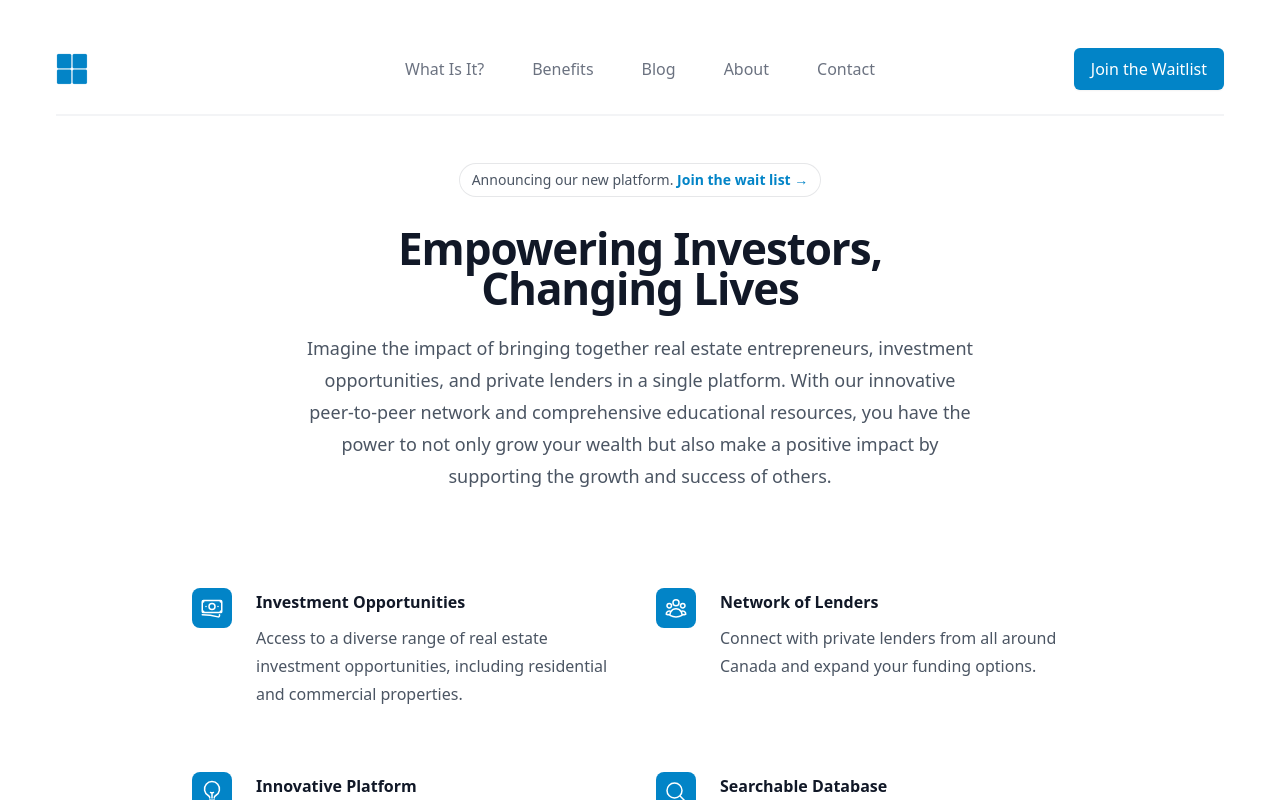
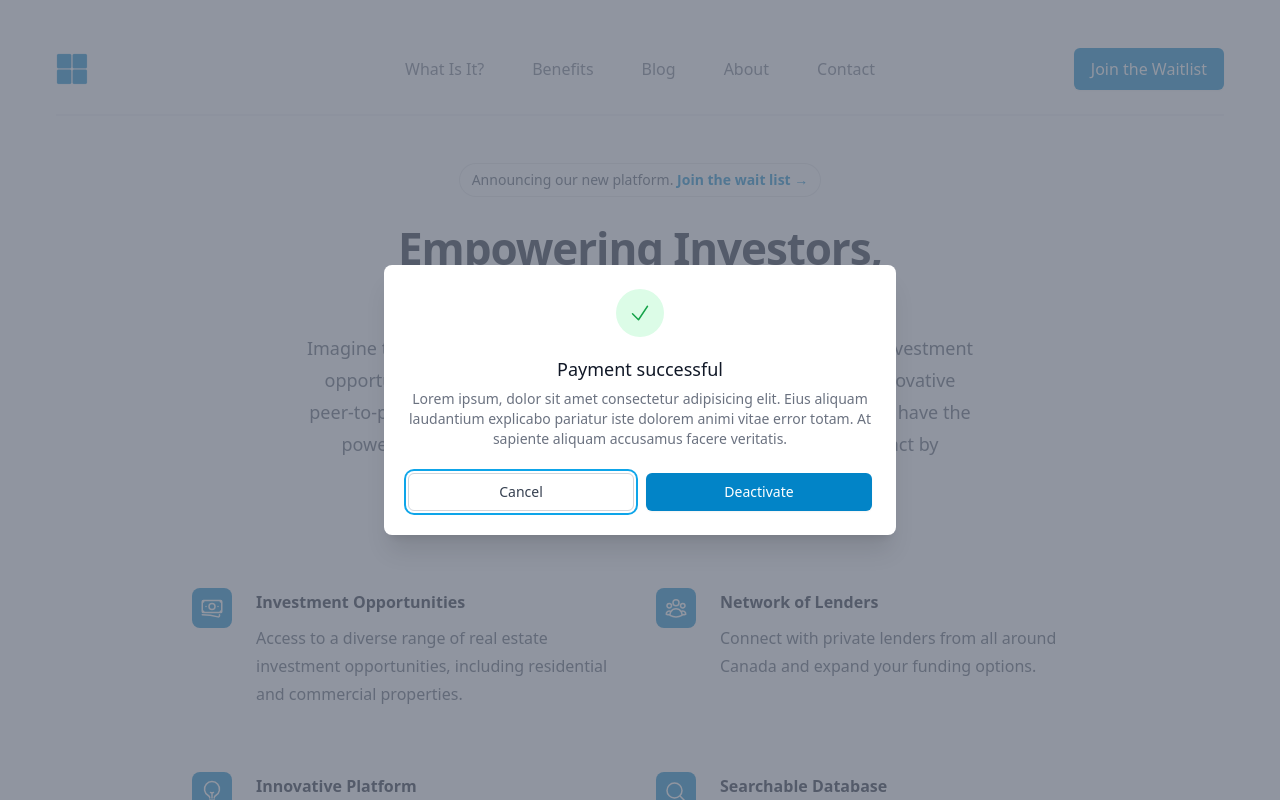
Before and after one commit to aspcanada/mralm-mantine, a Next.js app: page / in a window 1280 px wide. Both pictures are taken after a click on the link "Join the Waitlist". Shown: the top 800 px of the page. Built offline with nearby package versions, Linux system fonts and the light colour scheme.

Commit message:
wip: waitlist button

```diff
--- a/components/Nav.js
+++ b/components/Nav.js
@@ -4,6 +4,7 @@
 import Image from 'next/image'
 import Logo from '../public/logo.png'
 import Link from 'next/link'
+import WaitlistButton from './waitlist-modal'
 
 const navigation = [
   { name: 'What Is It?', href: '/what-is-it' },
@@ -66,12 +67,7 @@
           >
             Sign up
           </a> */}
-          <a
-            href="#"
-            className="ml-8 inline-flex items-center justify-center whitespace-nowrap rounded-md border border-transparent bg-sky-600 px-4 py-2 text-base font-medium text-white shadow-sm hover:bg-sky-700"
-          >
-            Join the Waitlist
-          </a>
+          <WaitlistButton />
         </div>
       </nav>
       <Dialog as="div" open={mobileMenuOpen} onClose={setMobileMenuOpen}>
--- /dev/null
+++ b/components/waitlist-modal.js
@@ -0,0 +1,101 @@
+import { Fragment, useRef, useState } from 'react'
+import { Dialog, Transition } from '@headlessui/react'
+import { CheckIcon } from '@heroicons/react/24/outline'
+
+export default function WaitlistButton() {
+  const [open, setOpen] = useState(false)
+
+  const cancelButtonRef = useRef(null)
+
+  return (
+    <>
+      <a
+        href="#"
+        onClick={() => setOpen(true)}
+        className="ml-8 inline-flex items-center justify-center whitespace-nowrap rounded-md border border-transparent bg-sky-600 px-4 py-2 text-base font-medium text-white shadow-sm hover:bg-sky-700"
+      >
+        Join the Waitlist
+      </a>
+      {open && (
+        <Transition.Root show={open} as={Fragment}>
+          <Dialog
+            as="div"
+            className="relative z-10"
+            initialFocus={cancelButtonRef}
+            onClose={setOpen}
+          >
+            <Transition.Child
+              as={Fragment}
+              enter="ease-out duration-300"
+              enterFrom="opacity-0"
+              enterTo="opacity-100"
+              leave="ease-in duration-200"
+              leaveFrom="opacity-100"
+              leaveTo="opacity-0"
+            >
+              <div className="fixed inset-0 bg-gray-500 bg-opacity-75 transition-opacity" />
+            </Transition.Child>
+
+            <div className="fixed inset-0 z-10 overflow-y-auto">
+              <div className="flex min-h-full items-end justify-center p-4 text-center sm:items-center sm:p-0">
+                <Transition.Child
+                  as={Fragment}
+                  enter="ease-out duration-300"
+                  enterFrom="opacity-0 translate-y-4 sm:translate-y-0 sm:scale-95"
+                  enterTo="opacity-100 translate-y-0 sm:scale-100"
+                  leave="ease-in duration-200"
+                  leaveFrom="opacity-100 translate-y-0 sm:scale-100"
+                  leaveTo="opacity-0 translate-y-4 sm:translate-y-0 sm:scale-95"
+                >
+                  <Dialog.Panel className="relative transform overflow-hidden rounded-lg bg-white px-4 pt-5 pb-4 text-left shadow-xl transition-all sm:my-8 sm:w-full sm:max-w-lg sm:p-6">
+                    <div>
+                      <div className="mx-auto flex h-12 w-12 items-center justify-center rounded-full bg-green-100">
+                        <CheckIcon
+                          className="h-6 w-6 text-green-600"
+                          aria-hidden="true"
+                        />
+                      </div>
+                      <div className="mt-3 text-center sm:mt-5">
+                        <Dialog.Title
+                          as="h3"
+                          className="text-lg font-medium leading-6 text-gray-900"
+                        >
+                          Payment successful
+                        </Dialog.Title>
+                        <div className="mt-2">
+                          <p className="text-sm text-gray-500">
+                            Lorem ipsum, dolor sit amet consectetur adipisicing
+                            elit. Eius aliquam laudantium explicabo pariatur
+                            iste dolorem animi vitae error totam. At sapiente
+                            aliquam accusamus facere veritatis.
+                          </p>
+                        </div>
+                      </div>
+                    </div>
+                    <div className="mt-5 sm:mt-6 sm:grid sm:grid-flow-row-dense sm:grid-cols-2 sm:gap-3">
+                      <button
+                        type="button"
+                        className="inline-flex w-full justify-center rounded-md border border-transparent bg-sky-600 px-4 py-2 text-base font-medium text-white shadow-sm hover:bg-sky-700 focus:outline-none focus:ring-2 focus:ring-sky-500 focus:ring-offset-2 sm:col-start-2 sm:text-sm"
+                        onClick={() => setOpen(false)}
+                      >
+                        Deactivate
+                      </button>
+                      <button
+                        type="button"
+                        className="mt-3 inline-flex w-full justify-center rounded-md border border-gray-300 bg-white px-4 py-2 text-base font-medium text-gray-700 shadow-sm hover:bg-gray-50 focus:outline-none focus:ring-2 focus:ring-sky-500 focus:ring-offset-2 sm:col-start-1 sm:mt-0 sm:text-sm"
+                        onClick={() => setOpen(false)}
+                        ref={cancelButtonRef}
+                      >
+                        Cancel
+                      </button>
+                    </div>
+                  </Dialog.Panel>
+                </Transition.Child>
+              </div>
+            </div>
+          </Dialog>
+        </Transition.Root>
+      )}
+    </>
+  )
+}
```
